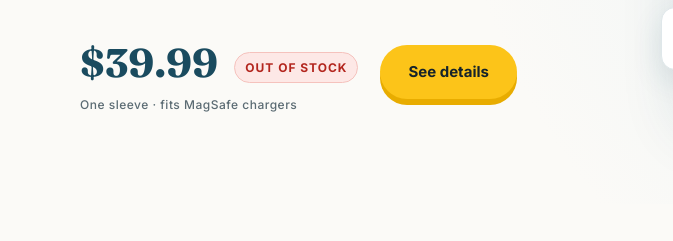
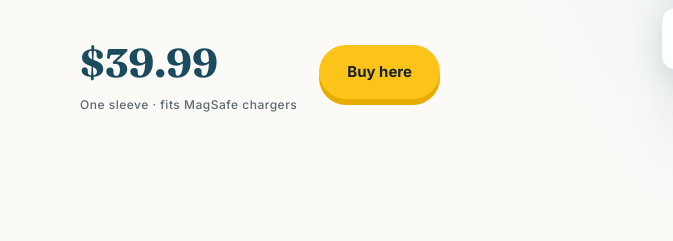
Before and after one commit to ellienguyen215/aerosafe, a plain HTML site: page index.html in a window 1280 px wide. Shown: the part 462-703 px from the top of the page, 0-673 px from the left. Drawn offline with Linux system fonts and the light colour scheme.

Commit message:
Replace out-of-stock with Buy here buttons
Co-Authored-By: Claude Opus 5.5 <noreply@anthropic.com>
Claude-Session: https://claude.ai/code/session_01BtZmE7a4MCA87RcLLXzvq1

```diff
--- a/index.html
+++ b/index.html
@@ -269,8 +269,8 @@
           safety in mind.
         </p>
         <div class="price-row">
-          <div class="price">$39.99 <span class="stock">Out of stock</span><small>One sleeve · fits MagSafe chargers</small></div>
-          <a class="button" href="#buy">See details</a>
+          <div class="price">$39.99<small>One sleeve · fits MagSafe chargers</small></div>
+          <a class="button" href="#buy">Buy here</a>
         </div>
       </div>
 
@@ -362,14 +362,14 @@
         <div class="card-body">
           <div class="eyebrow">Get yours</div>
           <h2>AEROSAFE Sleeve</h2>
-          <div class="price">$39.99 <span class="stock">Out of stock</span></div>
+          <div class="price">$39.99</div>
           <ul>
             <li>Fits MagSafe portable chargers</li>
             <li>Zip closure keeps your charger secure</li>
             <li>Slim enough for any travel bag</li>
           </ul>
-          <span class="button sold-out" aria-disabled="true">Sold out</span>
-          <p class="note">AEROSAFE is currently out of stock. We're working on restocking soon, so check back!</p>
+          <!-- Replace href="#buy" with your checkout link (Stripe, Shopify, etc.) -->
+          <a class="button" id="buy-button" href="#buy">Buy here</a>
         </div>
       </div>
     </div>
```
